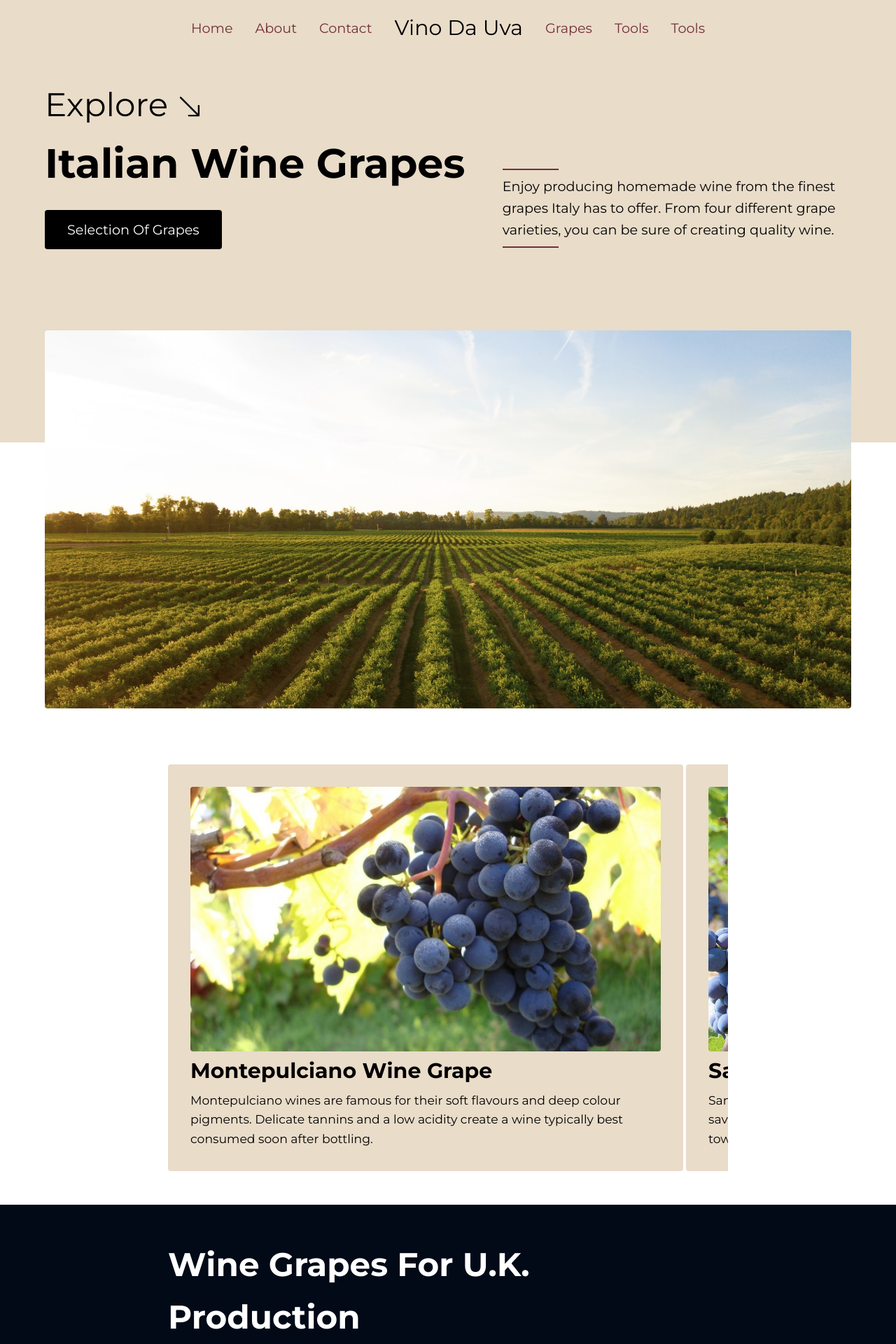
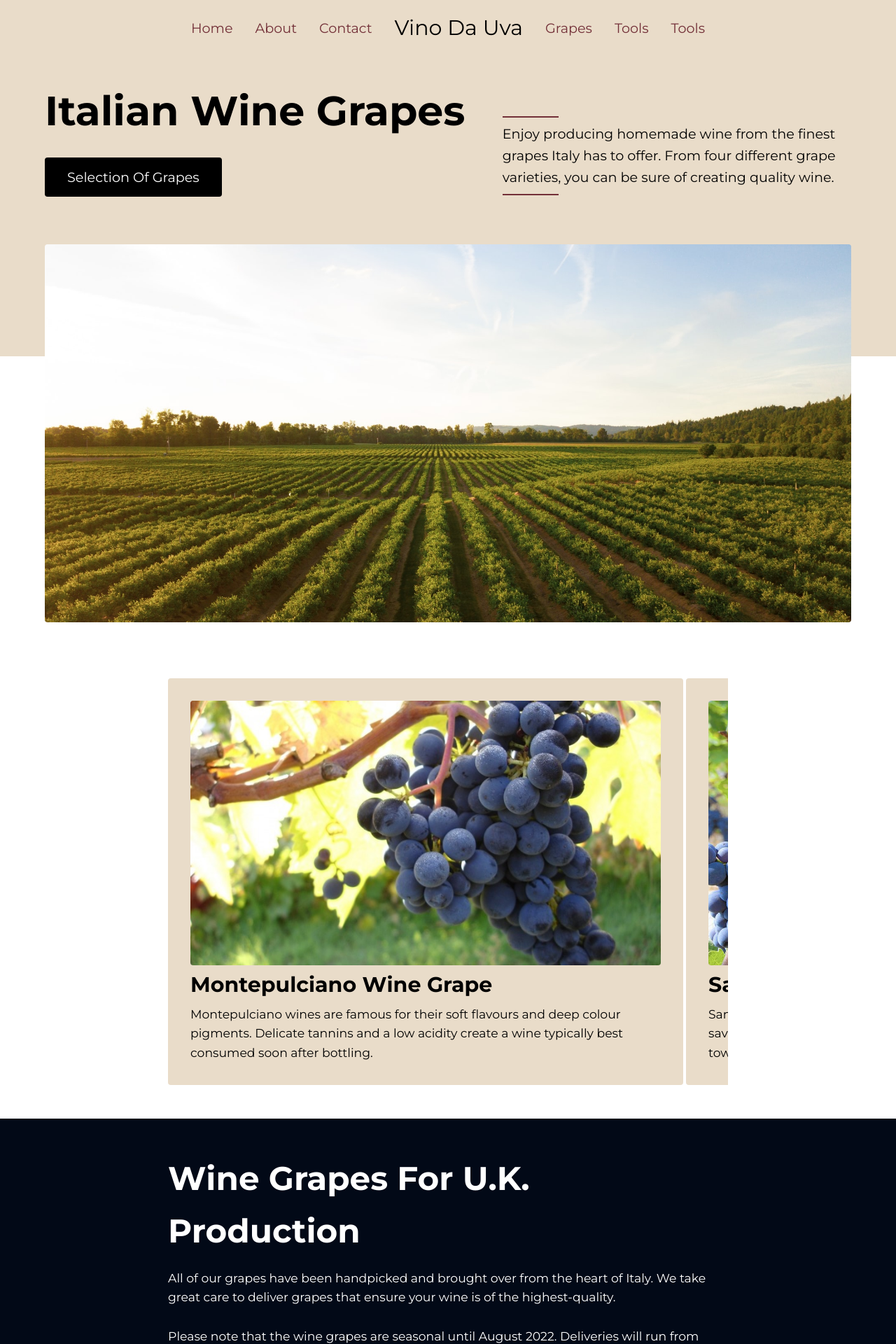
Before and after one commit to GG1982/vina-da-uva, a Jekyll site: the page built from index.html, in a window 1280 px wide. Shown: the top 1920 px of the page at 70% size. Built offline with Jekyll 4.4.1, drawn with Linux system fonts in a browser that asks for light colours.

Commit message:
remove "explore" in hero

```diff
--- a/_sass/main.scss
+++ b/_sass/main.scss
@@ -182,7 +182,7 @@ a:focus {
 
 .hero--top {
   background-color: $clr--hero;
-  padding: 1rem 0 18rem;
+  padding: 1rem 0 15rem;
 }
 
 .hero--bottom {
--- a/index.html
+++ b/index.html
@@ -11,12 +11,6 @@ slogan: italian grape specialist
     <div class="hero--top">
         <div class="hero__intro width-m mx-auto">
             <div class="hero--title capitalize">
-
-                <h2 class="font-3 font-weight-400">
-                    Explore
-                    <i class="bi bi-arrow-down-right"></i>
-                </h2>
-
                 <h1 class="font-4 padding-b-2">{{ page.title }}</h1>
                 <a class="hero__btn" href="#grapes">Selection of grapes</a>
             </div>
```
Also changed, not shown: 3 other files.
